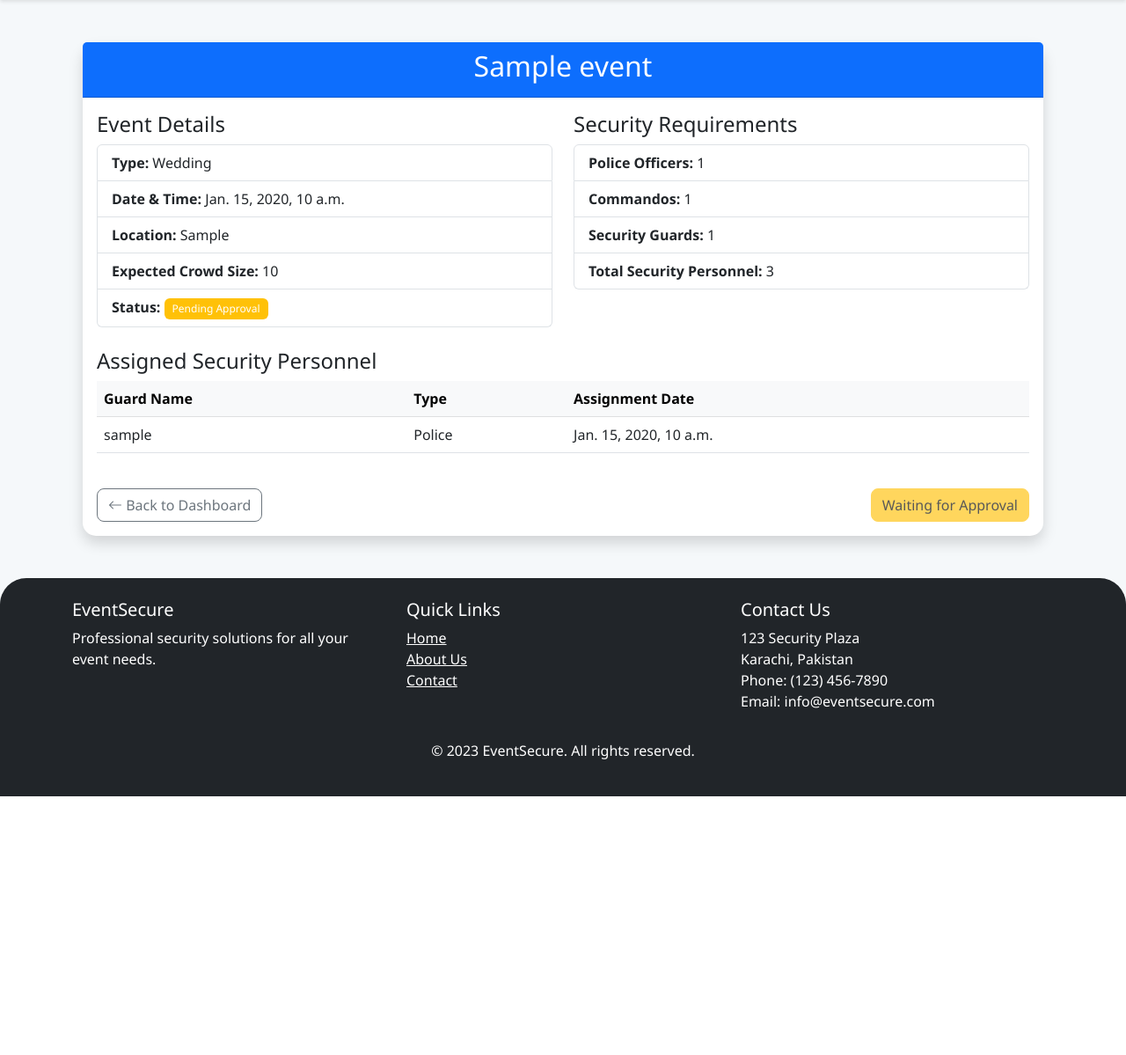
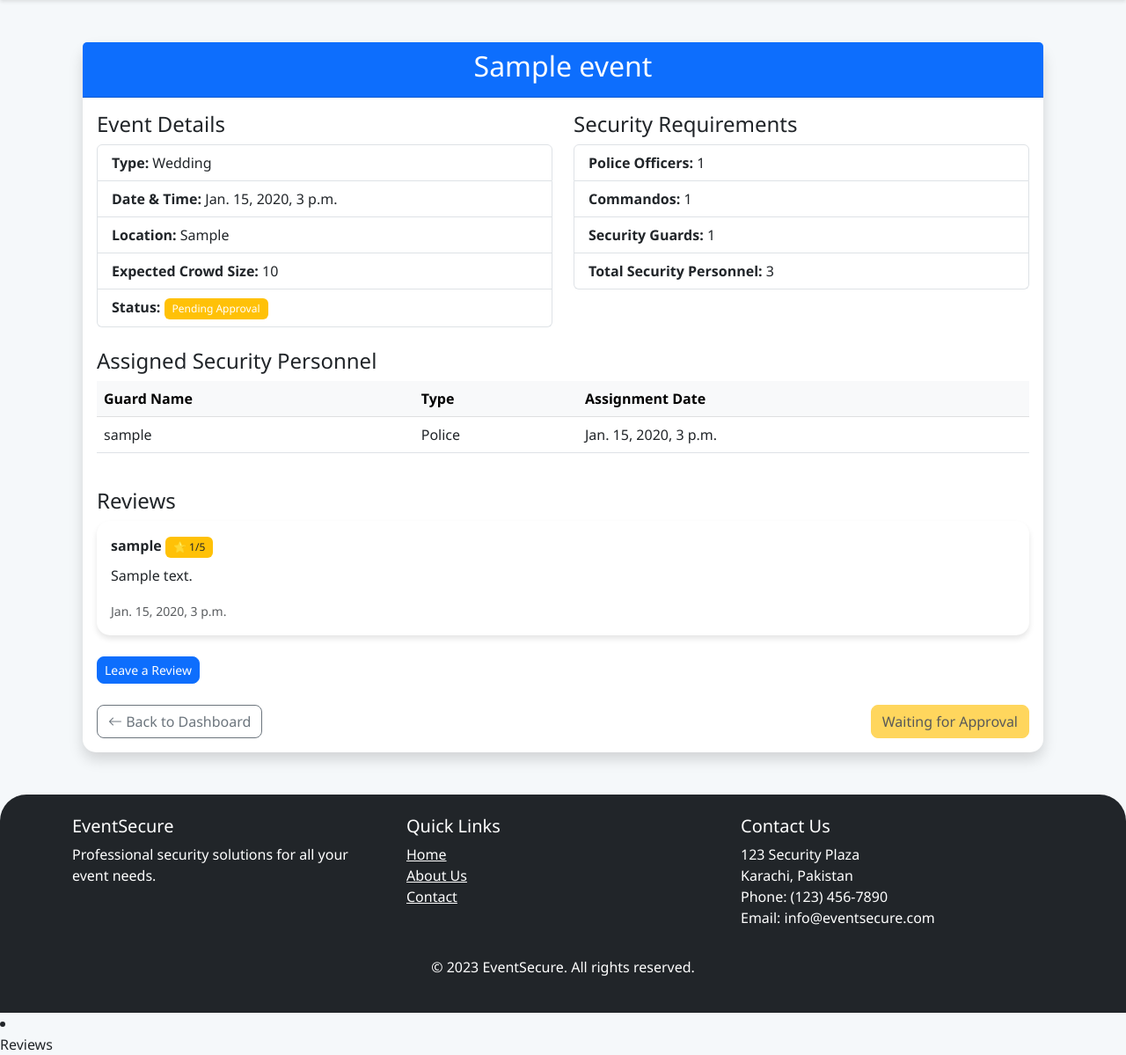
Before and after one commit to Rajesh-Garsani/DESAS, a Django app: page /events/1/ in a window 1280 px wide. Shown: the part 80-1279 px from the top of the page at 88% size. Before the commit the page ends 985 px from the top, so only its background shows below. Run offline with Django 4.2, Linux system fonts and the light colour scheme; a user stored in the database is signed in; tables that the repository leaves empty hold one stand-in row (values such as "Sample post").

Commit message:
Update guard's view details

```diff
--- a/event_security/event_security/settings.py
+++ b/event_security/event_security/settings.py
@@ -84,7 +84,7 @@ AUTH_PASSWORD_VALIDATORS = [
 ]
 
 LANGUAGE_CODE = 'en-us'
-TIME_ZONE = 'UTC'
+TIME_ZONE = 'Asia/Karachi'
 USE_I18N = True
 USE_TZ = True
 
--- a/event_security/events/models.py
+++ b/event_security/events/models.py
@@ -1,5 +1,7 @@
 from django.db import models
 from django.contrib.auth import get_user_model
+from django.conf import settings
+
 from django.utils import timezone
 
 User = get_user_model()
@@ -41,3 +43,13 @@ class Event(models.Model):
 
     def total_guards_requested(self):
         return self.police_count + self.commando_count + self.security_guard_count
+
+class EventReview(models.Model):
+    event = models.ForeignKey(Event, on_delete=models.CASCADE, related_name="reviews")
+    registrar = models.ForeignKey(settings.AUTH_USER_MODEL, on_delete=models.CASCADE)
+    message = models.TextField()
+    rating = models.IntegerField(default=5, choices=[(i, str(i)) for i in range(1, 6)])  # optional stars 1–5
+    created_at = models.DateTimeField(auto_now_add=True)
+
+    def __str__(self):
+        return f"Review by {self.registrar} for {self.event.name}"
--- a/event_security/events/urls.py
+++ b/event_security/events/urls.py
@@ -8,4 +8,6 @@ urlpatterns = [
     path('manage/', views.manage_events, name='manage_events'),
     path('<int:event_id>/approve/', views.approve_event, name='approve_event'),
     path('<int:event_id>/reject/', views.reject_event, name='reject_event'),
+    path("event/<int:event_id>/review/", views.add_review, name="add_review"),
+    path("reviews/", views.review_list, name="review_list"),
 ]
--- a/event_security/events/views.py
+++ b/event_security/events/views.py
@@ -8,6 +8,13 @@ from django.core.mail import send_mail
 from django.conf import settings
 from twilio.rest import Client
 import datetime
+from django.utils import timezone
+from django.shortcuts import get_object_or_404, redirect, render
+from django.contrib import messages
+from .models import Event, EventReview
+from .forms import EventReviewForm
+from django.contrib.auth.decorators import login_required
+from .models import EventReview
 
 
 @event_registrar_required
@@ -37,6 +44,7 @@ def event_detail(request, event_id):
     event = get_object_or_404(Event, id=event_id, registrar=request.user)
     context = {
         'event': event,
+        "now": timezone.now(),
     }
     return render(request, 'events/event_detail.html', context)
 
@@ -133,3 +141,31 @@ def reject_event(request, event_id):
 
     messages.success(request, 'Event rejected! Notification sent.')
     return redirect('manage_events')
+
+
+def add_review(request, event_id):
+    event = get_object_or_404(Event, id=event_id)
+
+    # Check if event is completed
+    if event.datetime > timezone.now():
+        messages.error(request, "You can only review after the event is completed.")
+        return redirect("dashboard")
+
+    if request.method == "POST":
+        form = EventReviewForm(request.POST)
+        if form.is_valid():
+            review = form.save(commit=False)
+            review.event = event
+            review.registrar = request.user
+            review.save()
+            messages.success(request, "Your review has been submitted.")
+            return redirect("event_detail", event_id=event.id)
+    else:
+        form = EventReviewForm()
+
+    return render(request, "events/add_review.html", {"form": form, "event": event})
+
+@login_required
+def review_list(request):
+    reviews = EventReview.objects.select_related("event", "registrar").order_by("-created_at")
+    return render(request, "events/review_list.html", {"reviews": reviews})
--- a/event_security/templates/base.html
+++ b/event_security/templates/base.html
@@ -143,6 +143,11 @@
         </div>
     </footer>
 
+    <li class="nav-item">
+         <a class="nav-link" href="{% url 'review_list' %}">Reviews</a>
+    </li>
+
+
     <script src="https://cdn.jsdelivr.net/npm/bootstrap@5.3.0/dist/js/bootstrap.bundle.min.js"></script>
     <script src="{% static 'js/main.js' %}"></script>
 </body>
--- a/event_security/templates/events/event_detail.html
+++ b/event_security/templates/events/event_detail.html
@@ -8,6 +8,7 @@
         </div>
         <div class="card-body">
             <div class="row mb-4">
+                <!-- Event Details -->
                 <div class="col-md-6">
                     <h4>Event Details</h4>
                     <ul class="list-group">
@@ -36,6 +37,8 @@
                         </li>
                     </ul>
                 </div>
+
+                <!-- Security Requirements -->
                 <div class="col-md-6">
                     <h4>Security Requirements</h4>
                     <ul class="list-group">
@@ -55,6 +58,7 @@
                 </div>
             </div>
 
+            <!-- Assigned Guards -->
             {% if event.assignments.exists %}
             <div class="mb-4">
                 <h4>Assigned Security Personnel</h4>
@@ -81,16 +85,40 @@
             </div>
             {% endif %}
 
+            <!-- Reviews Section -->
+            <div class="mb-4">
+                <h4>Reviews</h4>
+                {% for review in event.reviews.all %}
+                    <div class="card mb-2">
+                        <div class="card-body">
+                            <strong>{{ review.registrar.username }}</strong>
+                            <span class="badge bg-warning text-dark">⭐ {{ review.rating }}/5</span>
+                            <p class="mt-2">{{ review.message }}</p>
+                            <small class="text-muted">{{ review.created_at }}</small>
+                        </div>
+                    </div>
+                {% empty %}
+                    <p>No reviews yet.</p>
+                {% endfor %}
+
+                {% if event.datetime < now %}
+                    <a href="{% url 'add_review' event.id %}" class="btn btn-sm btn-primary mt-3">
+                        Leave a Review
+                    </a>
+                {% endif %}
+            </div>
+
+            <!-- Action Buttons -->
             <div class="d-flex justify-content-between">
                 <a href="{% url 'dashboard' %}" class="btn btn-outline-secondary">
                     <i class="bi bi-arrow-left"></i> Back to Dashboard
                 </a>
                 {% if event.status == 'pending' %}
-                <a href="#" class="btn btn-warning disabled">Waiting for Approval</a>
+                    <span class="btn btn-warning disabled">Waiting for Approval</span>
                 {% elif event.status == 'approved' %}
-                <a href="#" class="btn btn-info disabled">Waiting for Assignment</a>
+                    <span class="btn btn-info disabled">Waiting for Assignment</span>
                 {% elif event.status == 'assigned' %}
-                <a href="#" class="btn btn-success disabled">Security Assigned</a>
+                    <span class="btn btn-success disabled">Security Assigned</span>
                 {% endif %}
             </div>
         </div>
```
Also changed, not shown: event_security/accounts/views.py (+6 -13 lines), event_security/core/views.py (+10 -3 lines), event_security/events/forms.py (+12 -0 lines), event_security/static/js/datepicker.js (added, +12 -0 lines), event_security/templates/core/home.html (+33 -0 lines), event_security/templates/events/add_event.html (+40 -0 lines), event_security/templates/events/add_review.html (added, +11 -0 lines), event_security/templates/events/review_list.html (added, +25 -0 lines), event_security/templates/guards/assignment_detail.html (added, +14 -0 lines), event_security/events/migrations/0002_eventreview.py (added).
